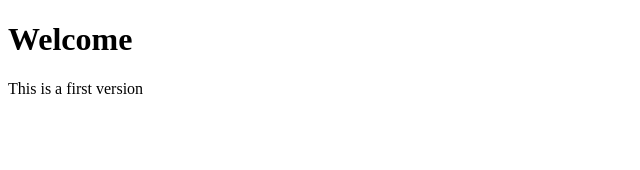
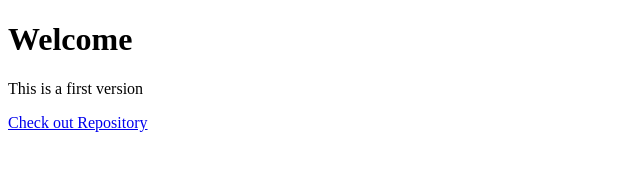
Before and after one commit to lukas-ll/lukas-ll.github.io, a plain HTML site: page index.html in a window 1280 px wide. Shown: the whole page, without its empty margins (0-640 px from the left). Drawn offline with Linux system fonts and the light colour scheme.

Commit message:
added link

```diff
--- a/index.html
+++ b/index.html
@@ -9,5 +9,6 @@
 <body>
     <h1>Welcome</h1>
     <p>This is a first version</p>
+    <a href="https://github.com/lukas-ll/lukas-ll.github.io">Check out Repository</a>
 </body>
 </html>
```
